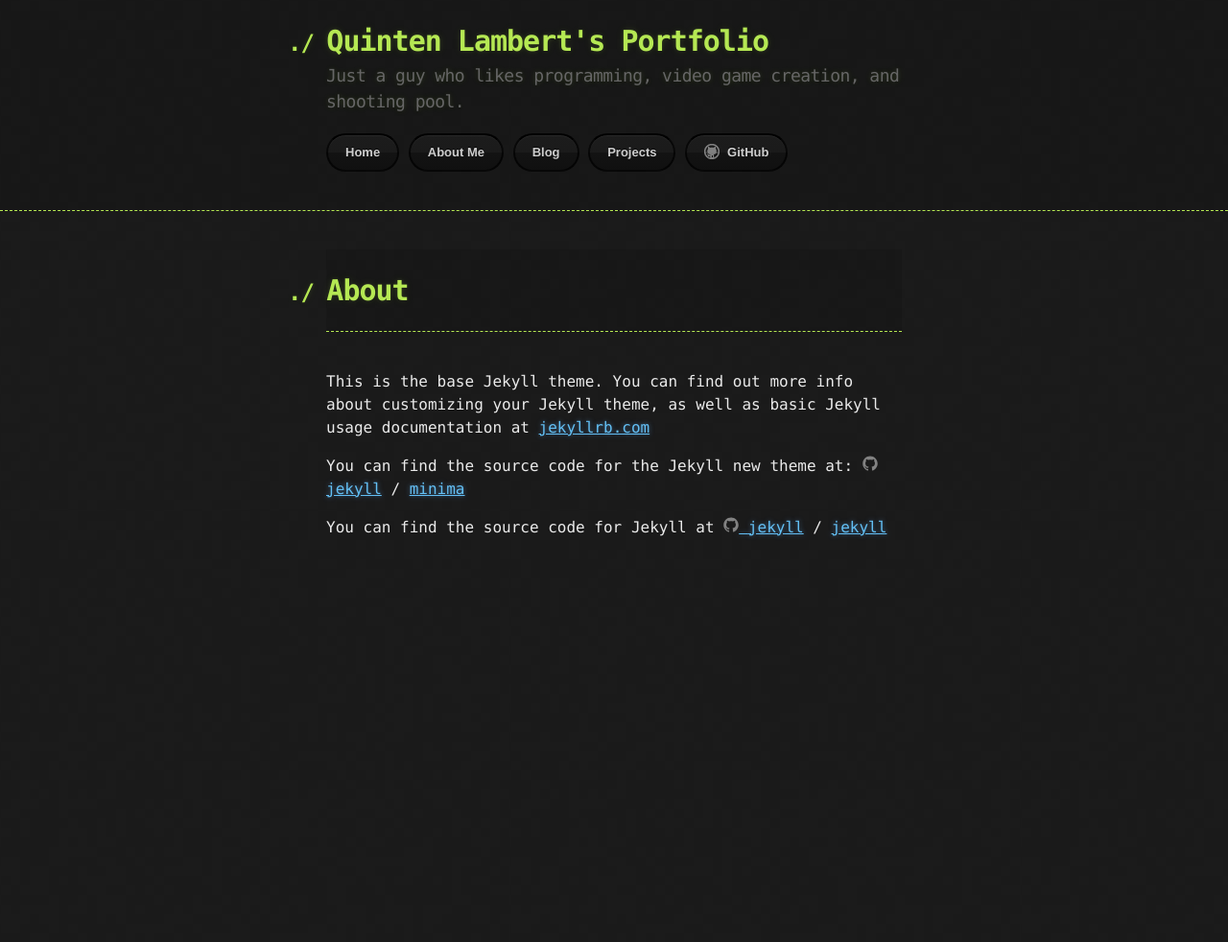
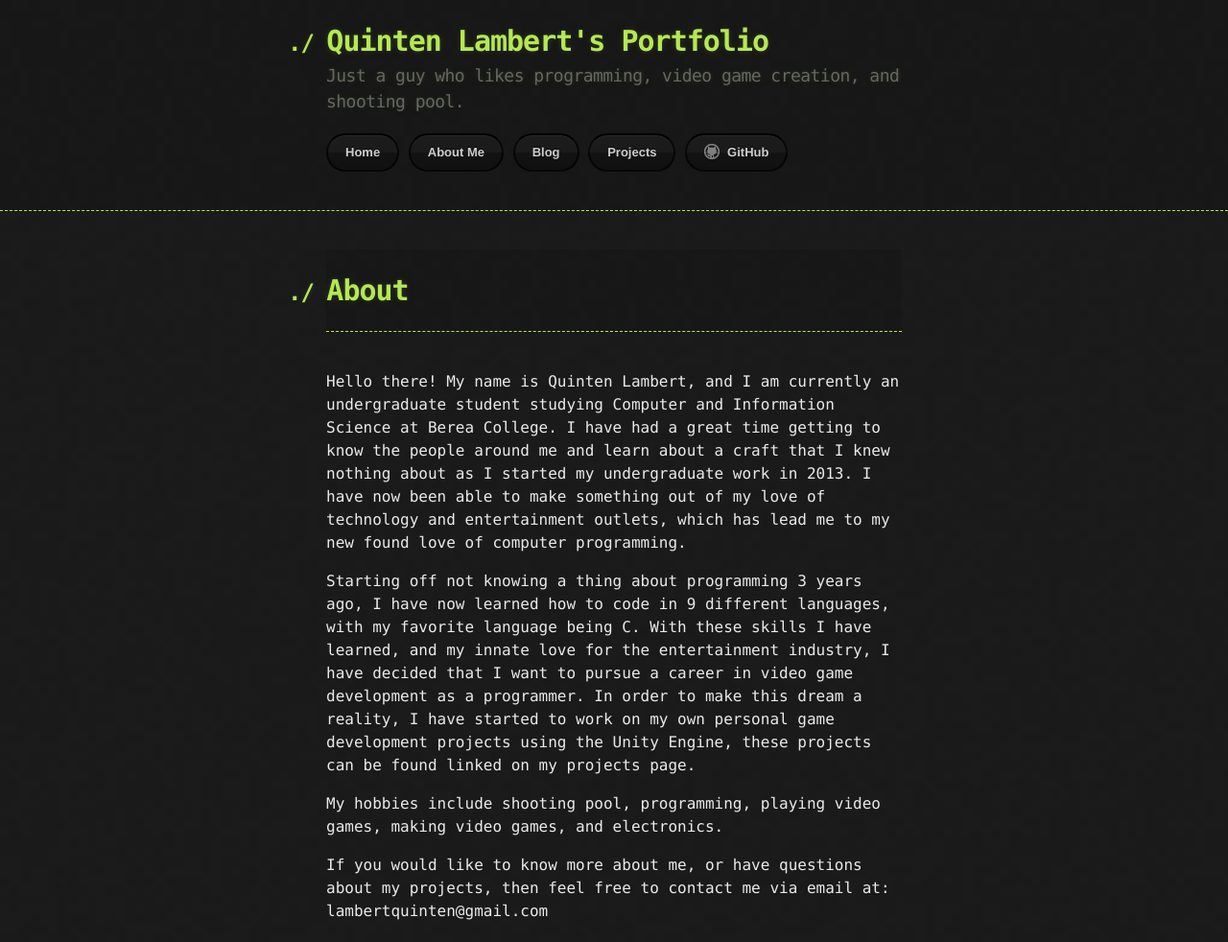
Before and after one commit to lambertq/lambertq.github.io, a Jekyll site: the page built from about.md, in a window 1280 px wide. Shown: the whole page at 96% size. Built offline with Jekyll 4.4.1, drawn with Linux system fonts in a browser that asks for light colours; before the commit the page ends 900 px from its top, so only the background shows below that.

Commit message:
Added personal information

```diff
--- a/about.md
+++ b/about.md
@@ -4,12 +4,10 @@ title: About
 permalink: /about/
 ---
 
-This is the base Jekyll theme. You can find out more info about customizing your Jekyll theme, as well as basic Jekyll usage documentation at [jekyllrb.com](http://jekyllrb.com/)
+Hello there! My name is Quinten Lambert, and I am currently an undergraduate student studying Computer and Information Science at Berea College. I have had a great time getting to know the people around me and learn about a craft that I knew nothing about as I started my undergraduate work in 2013. I have now been able to make something out of my love of technology and entertainment outlets, which has lead me to my new found love of computer programming.
 
-You can find the source code for the Jekyll new theme at:
-{% include icon-github.html username="jekyll" %} /
-[minima](https://github.com/jekyll/minima)
+Starting off not knowing a thing about programming 3 years ago, I have now learned how to code in 9 different languages, with my favorite language being C. With these skills I have learned, and my innate love for the entertainment industry, I have decided that I want to pursue a career in video game development as a programmer. In order to make this dream a reality, I have started to work on my own personal game development projects using the Unity Engine, these projects can be found linked on my projects page.
 
-You can find the source code for Jekyll at
-{% include icon-github.html username="jekyll" %} /
-[jekyll](https://github.com/jekyll/jekyll)
+My hobbies include shooting pool, programming, playing video games, making video games, and electronics.
+
+If you would like to know more about me, or have questions about my projects, then feel free to contact me via email at: lambertquinten@gmail.com
```
